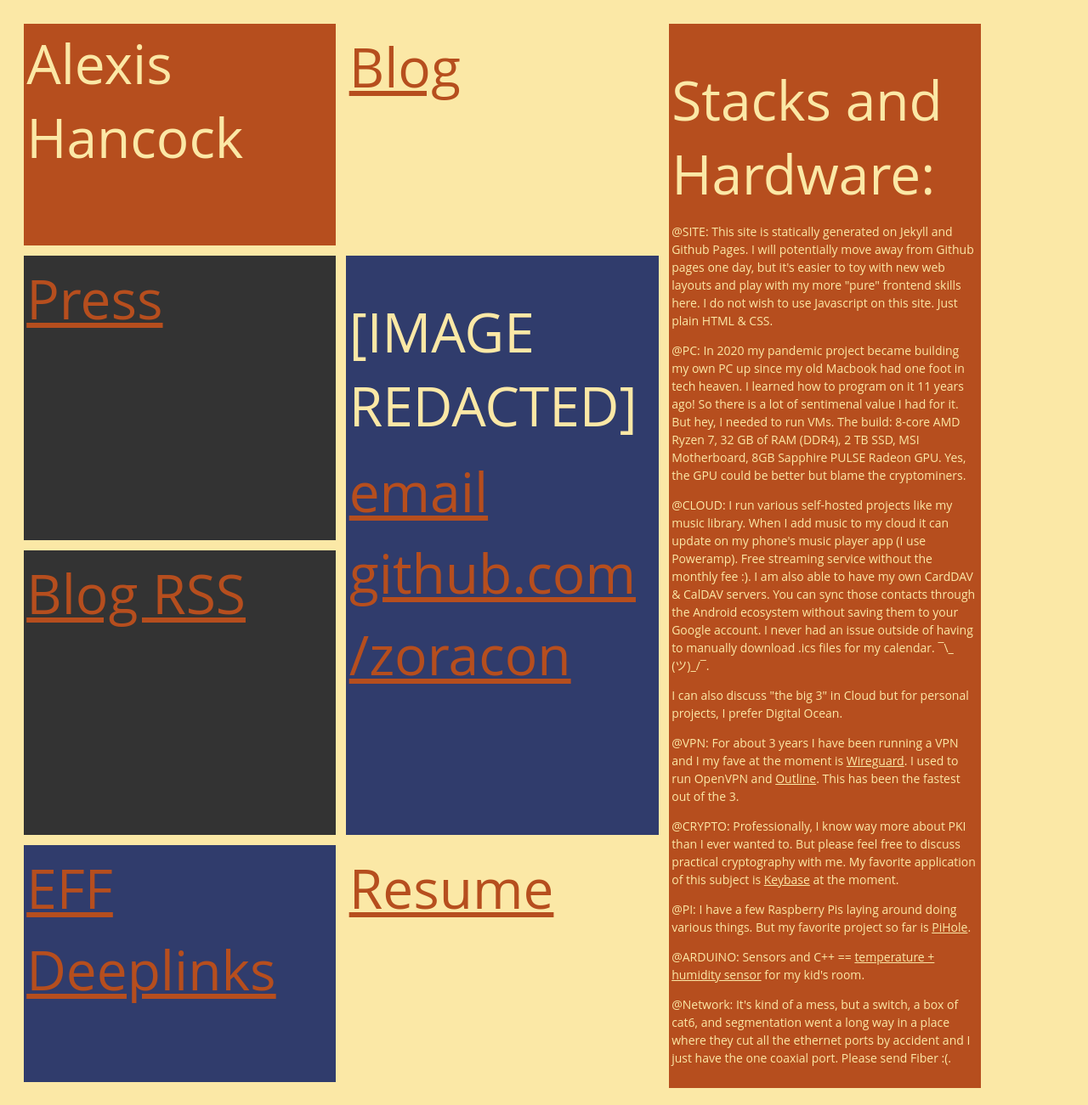
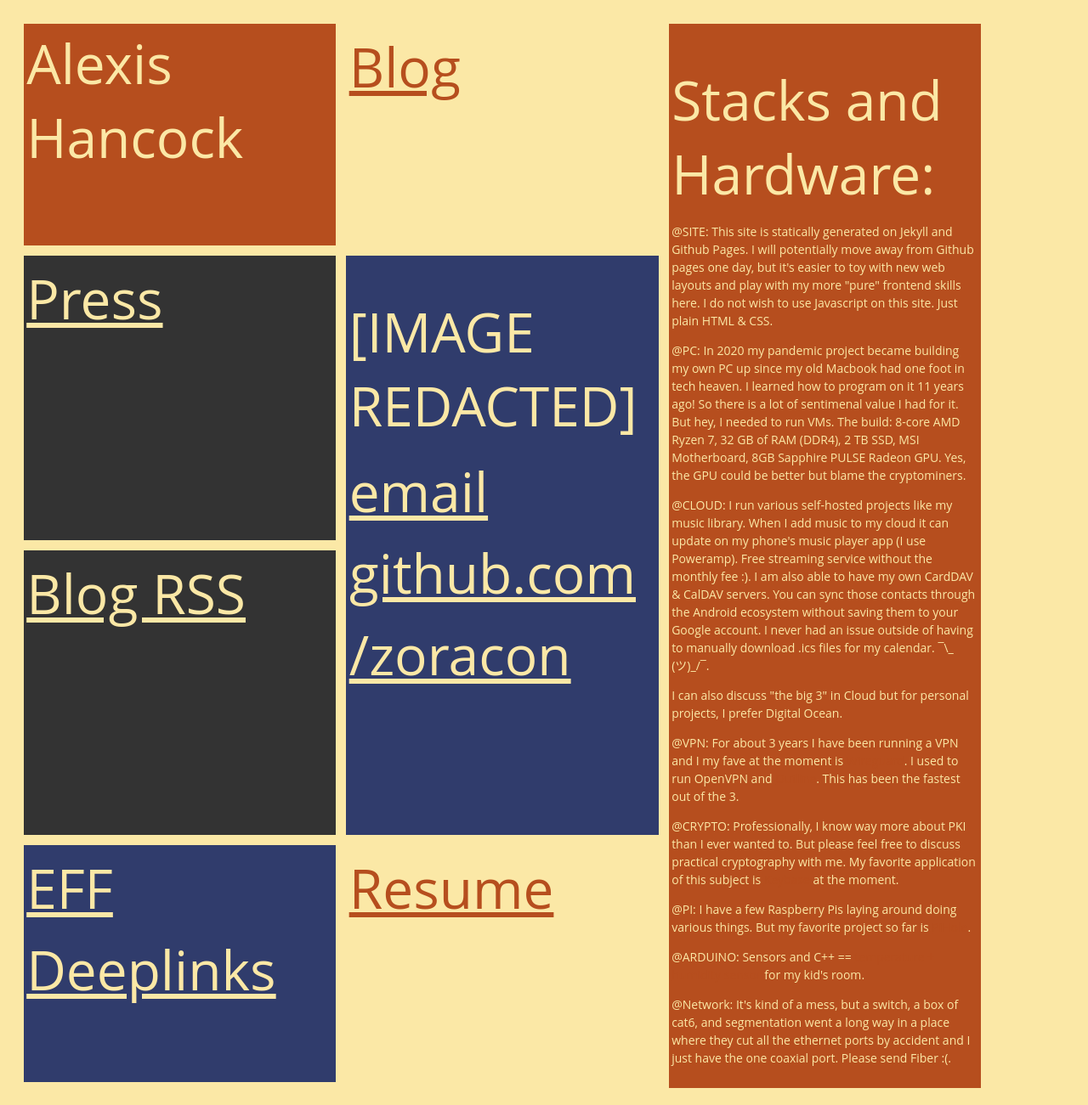
Before and after one commit to zoracon/zoracon.github.io, a Jekyll site: the page built from index.html, in a window 1280 px wide. Shown: the whole page at 85% size. Built offline with Jekyll 4.4.1, drawn with Linux system fonts in a browser that asks for light colours.

Commit message:
Adjust home colors on text

```diff
--- a/css/style.css
+++ b/css/style.css
@@ -21,6 +21,8 @@
   grid-column: 2;
   grid-row: 2 / 4;
   height: auto; }
+  .b a {
+    color: #FBE8A6; }
 
 .c {
   background-color: #b64e1e;
@@ -29,8 +31,6 @@
   grid-column: 3;
   grid-row: 1 / 5;
   height: 100%; }
-  .c a {
-    color: #FBE8A6; }
 
 .d {
   background-color: #303c6c;
@@ -51,6 +51,9 @@
 .i {
   grid-column: 2;
   grid-row: 4; }
+
+.b a, .k a, .g a, .d a {
+  color: #FBE8A6; }
 
 body {
   background-color: #fbe8a6;
```
Also changed, not shown: css/_home.scss (+8 -4 lines), 1 other file.
